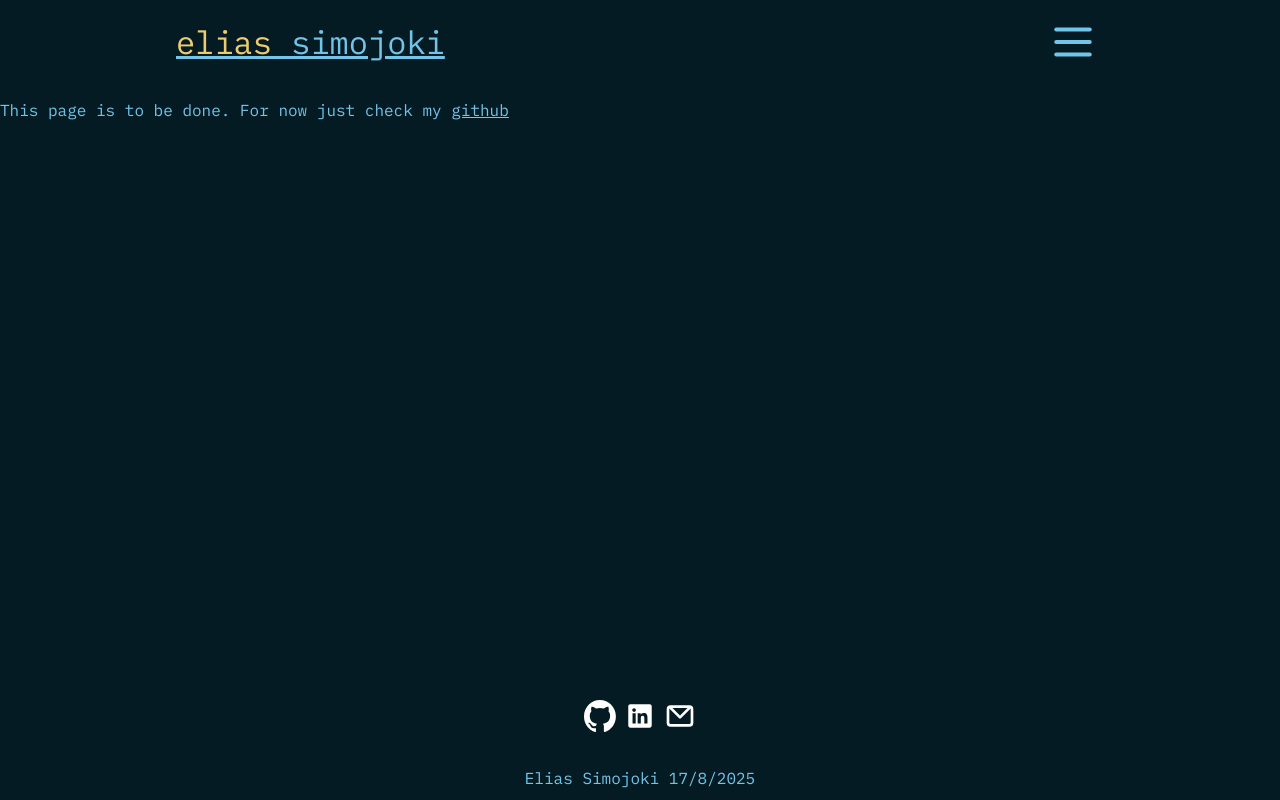
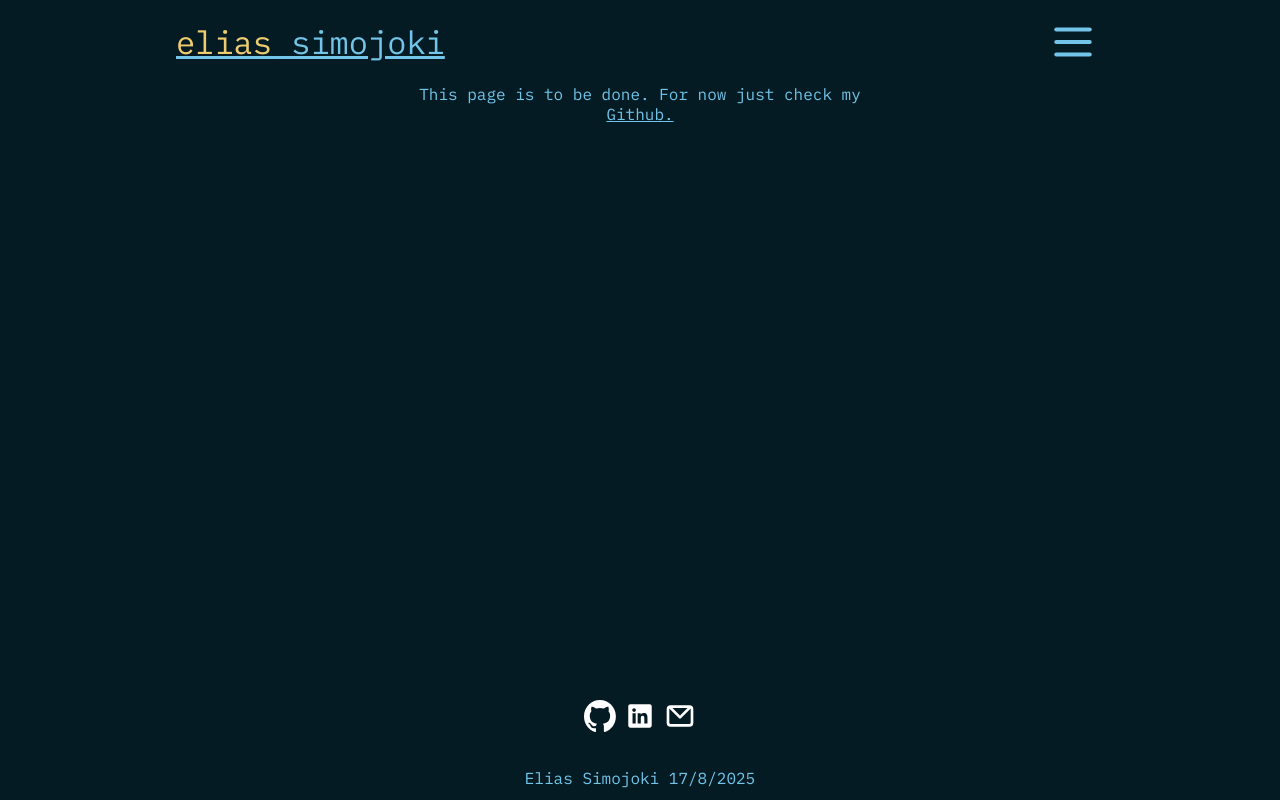
Before and after one commit to MojoLake/eSite, a SvelteKit app: page /projects in a window 1280 px wide. Built offline with nearby package versions, Linux system fonts and the light colour scheme.

Commit message:
Fix projects page

```diff
--- a/src/routes/projects/+page.svelte
+++ b/src/routes/projects/+page.svelte
@@ -1,11 +1,14 @@
 <style>
-    a:hover {
-        color: #f0f0f0;
-    }
+  p {
+    display: flex;
+    flex-direction: column;
+    align-items: center;
+
+    margin: 0 auto;
+  }
 </style>
 
 <p>
     This page is to be done.
-    For now just check my
-    <a href="https://github.com/MojoLake">github</a>
+    For now just check my <a href="https://github.com/MojoLake">Github.</a>
 </p>
```
